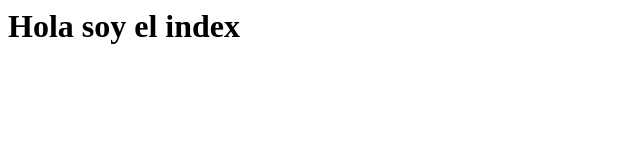
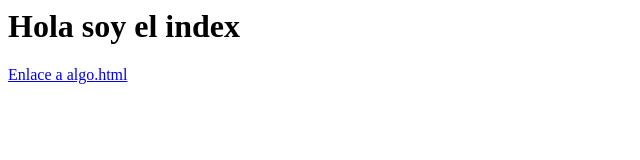
Before and after one commit to BenjaFelih/repoTitulo, a plain HTML site: page index.html in a window 1280 px wide. Shown: the whole page, without its empty margins (0-640 px from the left). Drawn offline with Linux system fonts and the light colour scheme.

Commit message:
Update index.html

```diff
--- a/index.html
+++ b/index.html
@@ -4,6 +4,6 @@
   </head>
   <body>
 <h1>Hola soy el index</h1>
-    <p></p>
+    <a href = "/algo.html">Enlace a algo.html</a>
   </body>
 </html>
```
